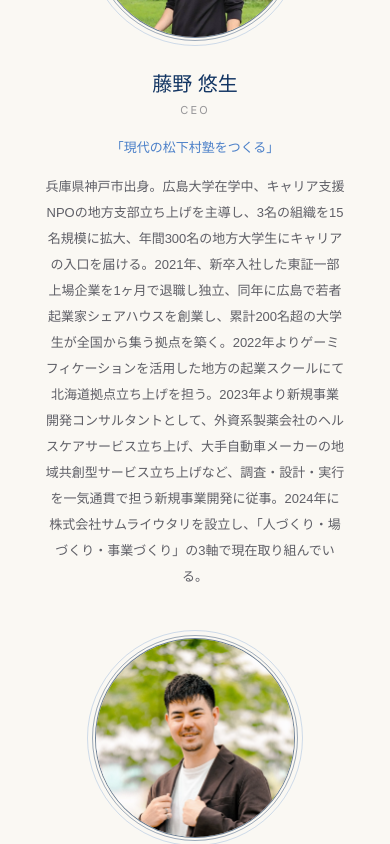
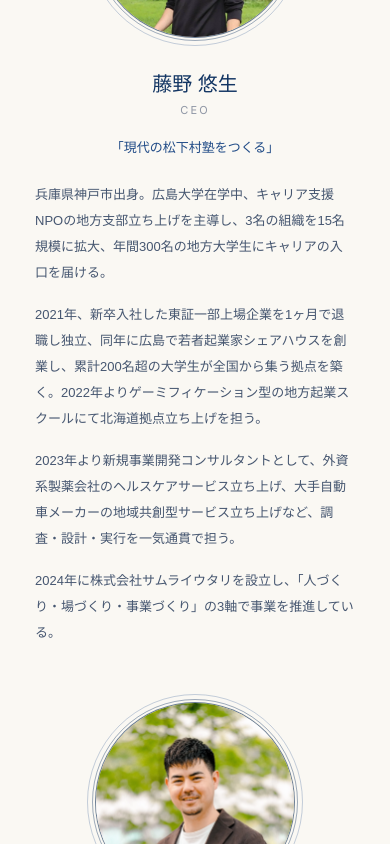
Before and after one commit to youcan0824/samurai-utari-site, a Next.js app: page / in a window 390 px wide. Shown: the part 9960-10804 px from the top of the page. Built offline with nearby package versions, Linux system fonts and the light colour scheme.

Commit message:
Team bio刷新: 3人全員を段落構造(string[])化し改行で可読性UP / レビュー修正点(表現磨き・動詞バリエーション・確信から)を全適用

```diff
--- a/src/components/team.tsx
+++ b/src/components/team.tsx
@@ -4,13 +4,28 @@ import { useState } from "react";
 import Image from "next/image";
 import { ScrollFadeIn } from "./scroll-fade-in";
 
-const members = [
+type Member = {
+  name: string;
+  nameEn: string;
+  role: string;
+  motto: string;
+  bio: string[];
+  photo: string;
+  initial: string;
+};
+
+const members: Member[] = [
   {
     name: "藤野 悠生",
     nameEn: "Yuki Fujino",
     role: "CEO",
     motto: "「現代の松下村塾をつくる」",
-    bio: "兵庫県神戸市出身。広島大学在学中、キャリア支援NPOの地方支部立ち上げを主導し、3名の組織を15名規模に拡大、年間300名の地方大学生にキャリアの入口を届ける。2021年、新卒入社した東証一部上場企業を1ヶ月で退職し独立、同年に広島で若者起業家シェアハウスを創業し、累計200名超の大学生が全国から集う拠点を築く。2022年よりゲーミフィケーションを活用した地方の起業スクールにて北海道拠点立ち上げを担う。2023年より新規事業開発コンサルタントとして、外資系製薬会社のヘルスケアサービス立ち上げ、大手自動車メーカーの地域共創型サービス立ち上げなど、調査・設計・実行を一気通貫で担う新規事業開発に従事。2024年に株式会社サムライウタリを設立し、「人づくり・場づくり・事業づくり」の3軸で現在取り組んでいる。",
+    bio: [
+      "兵庫県神戸市出身。広島大学在学中、キャリア支援NPOの地方支部立ち上げを主導し、3名の組織を15名規模に拡大、年間300名の地方大学生にキャリアの入口を届ける。",
+      "2021年、新卒入社した東証一部上場企業を1ヶ月で退職し独立、同年に広島で若者起業家シェアハウスを創業し、累計200名超の大学生が全国から集う拠点を築く。2022年よりゲーミフィケーション型の地方起業スクールにて北海道拠点立ち上げを担う。",
+      "2023年より新規事業開発コンサルタントとして、外資系製薬会社のヘルスケアサービス立ち上げ、大手自動車メーカーの地域共創型サービス立ち上げなど、調査・設計・実行を一気通貫で担う。",
+      "2024年に株式会社サムライウタリを設立し、「人づくり・場づくり・事業づくり」の3軸で事業を推進している。",
+    ],
     photo: "/photos/fujino.webp",
     initial: "YF",
   },
@@ -19,7 +34,12 @@ const members = [
     nameEn: "Taiga Antonians",
     role: "COO",
     motto: "「ポテンシャルを解放する」",
-    bio: "兵庫県神戸市出身。大学在学中に学生向けのキャリア開発コミュニティを創業、累計会員数112名を擁し、楽天・リクルート・デロイト・P&Gなど大手企業に人材を輩出。2018年、高校生キャリア雑誌を創業し、クラウドファンディングとオンラインサロンで資金を集め、5,000名の高校生に届ける。翌2019年には起業家シェアハウスを創業、累計20名超の若者が入居する拠点を築く。自身の強みを活かせる領域を見つけることが幸せに生きる鍵であるとの気づきから、2021年にコーチング事業を開始、学生・社会人・経営者など多様な領域の人材のポテンシャル解放に従事。2022年より地方創生文脈での土着企業コンサルティング、2023年にはアントレプレナーシッププログラムの提供を開始。現在は株式会社Armory・株式会社PLOWNOWの役員も兼務し、経営に従事している。",
+    bio: [
+      "兵庫県神戸市出身。大学在学中、学生向けのキャリア開発コミュニティを創業し、累計112名の会員を輩出。楽天・リクルート・デロイト・P&Gなど大手企業へ進む人材を多数送り出す。",
+      "2018年、高校生キャリア雑誌を創業し、クラウドファンディングとオンラインサロンで資金を集め、5,000名の高校生に届ける。翌2019年には起業家シェアハウスを創業、累計20名超の若者が入居する若手起業家の交差点を築く。",
+      "自身の強みを活かせる領域を見つけることが幸せに生きる鍵である──その確信から、2021年にコーチング事業を開始。学生・社会人・経営者など多様な領域の人材のポテンシャル解放に一貫して取り組む。",
+      "2022年より地方創生文脈での土着企業コンサルティングを開始、2023年にはアントレプレナーシッププログラムの提供も始動。現在は株式会社Armory・株式会社PLOWNOWの役員も兼務し、複数の事業に経営者として関わる。",
+    ],
     photo: "/photos/antonians.webp",
     initial: "TA",
   },
@@ -28,7 +48,11 @@ const members = [
     nameEn: "Kenta Miyashiro",
     role: "CSO",
     motto: "「人生を無限で表現する」",
-    bio: "神奈川県茅ヶ崎市出身。日本大学在学中、アジア最大級の留学エージェンシーや社会課題解決を目的としたNPO法人と提携し、国際協力団体リーダー層への指導・組織構築プログラムを自ら開発し、法人含め約30団体を輩出。その後、数百名単位の会員制ビジネスモデルのマーケティングを専門領域とし、地方の起業スクールにてサービス・カリキュラム改善に従事。2018年よりエンタメ領域での商品開発・プラットフォーム構築に取り組み、北海道栗山町、千葉県勝浦市、兵庫県丹波市、奈良県下市町、福岡県糸島市、熊本県芦北町などで若手人材の宿泊を目的とした継続的な誘致に現在取り組んでいる。",
+    bio: [
+      "神奈川県茅ヶ崎市出身。日本大学在学中、アジア最大級の留学エージェンシーや社会課題解決を目的としたNPO法人と提携し、国際協力団体リーダー層への指導・組織構築プログラムを自ら開発し、法人含め約30団体を輩出。",
+      "その後、数百名単位の会員制ビジネスモデルのマーケティングを専門領域とし、地方の起業スクールにてサービス・カリキュラム改善に従事。",
+      "2018年よりエンタメ領域での商品開発・プラットフォーム構築に取り組み、北海道栗山町、千葉県勝浦市、兵庫県丹波市、奈良県下市町、福岡県糸島市、熊本県芦北町などで若手人材が集う地方拠点の継続運営に現在取り組んでいる。",
+    ],
     photo: "/photos/miyashiro.png",
     initial: "KM",
   },
@@ -47,12 +71,12 @@ function PhotoOrInitial({
   return (
     <div className="relative w-[200px] h-[200px] mx-auto mb-8">
       {/* 外円（装飾・ロゴ調の二重円） */}
-      <div className="absolute -inset-2 rounded-full border border-[#4a7fc8]/25" />
+      <div className="absolute -inset-2 rounded-full border border-[#1f4a86]/25" />
       <div className="absolute -inset-[3px] rounded-full border border-[#123563]/40" />
       {/* 写真本体 */}
       <div className="relative w-full h-full rounded-full border border-[#123563]/60 overflow-hidden bg-[#f5efe0] flex items-center justify-center">
         {imgError ? (
-          <span className="text-2xl font-light text-[#1c1e2b]/30 tracking-[0.1em]">
+          <span className="text-2xl font-light text-[#0a2044]/30 tracking-[0.1em]">
             {initial}
           </span>
         ) : (
@@ -74,17 +98,17 @@ export function Team() {
   return (
     <section id="team" className="py-[160px] md:py-[220px] px-6 md:px-[60px] bg-[#faf8f3]">
       <ScrollFadeIn>
-        <p className="text-[13px] tracking-[0.4em] text-[#1c1e2b]/45 mb-12 md:mb-16 max-w-[980px] mx-auto">
+        <p className="text-[13px] tracking-[0.4em] text-[#0a2044]/45 mb-12 md:mb-16 max-w-[980px] mx-auto">
           <span
             className="text-[#123563] font-medium"
             style={{ fontFamily: 'var(--font-noto-serif), "Noto Serif JP", serif' }}
           >
             UTARI
           </span>
-          <span className="text-[10px] ml-3 uppercase text-[#1c1e2b]/30">/ Team</span>
+          <span className="text-[10px] ml-3 uppercase text-[#0a2044]/30">/ Team</span>
         </p>
       </ScrollFadeIn>
-      <div className="grid md:grid-cols-3 gap-12 md:gap-10 max-w-[980px] mx-auto">
+      <div className="grid md:grid-cols-3 gap-14 md:gap-10 max-w-[980px] mx-auto">
         {members.map((m, i) => (
           <ScrollFadeIn key={i}>
             <div className="text-center">
@@ -95,21 +119,23 @@ export function Team() {
               >
                 {m.name}
               </h3>
-              <p className="text-[11px] text-[#1c1e2b]/45 tracking-[0.2em] uppercase mb-5">
+              <p className="text-[11px] text-[#0a2044]/45 tracking-[0.2em] uppercase mb-5">
                 {m.role}
               </p>
               <p
-                className="text-[13px] text-[#4a7fc8] mb-4"
+                className="text-[13px] text-[#1f4a86] mb-6"
                 style={{ fontFamily: 'var(--font-noto-serif), "Noto Serif JP", serif' }}
               >
                 {m.motto}
               </p>
-              <p
-                className="text-[13px] text-[#1c1e2b]/70 leading-[2] max-w-[300px] mx-auto"
+              <div
+                className="text-[13px] text-[#0a2044]/75 leading-[2] max-w-[320px] mx-auto space-y-4 text-left"
                 style={{ fontFamily: 'var(--font-noto-serif), "Noto Serif JP", serif' }}
               >
-                {m.bio}
-              </p>
+                {m.bio.map((paragraph, j) => (
+                  <p key={j}>{paragraph}</p>
+                ))}
+              </div>
             </div>
           </ScrollFadeIn>
         ))}
```
